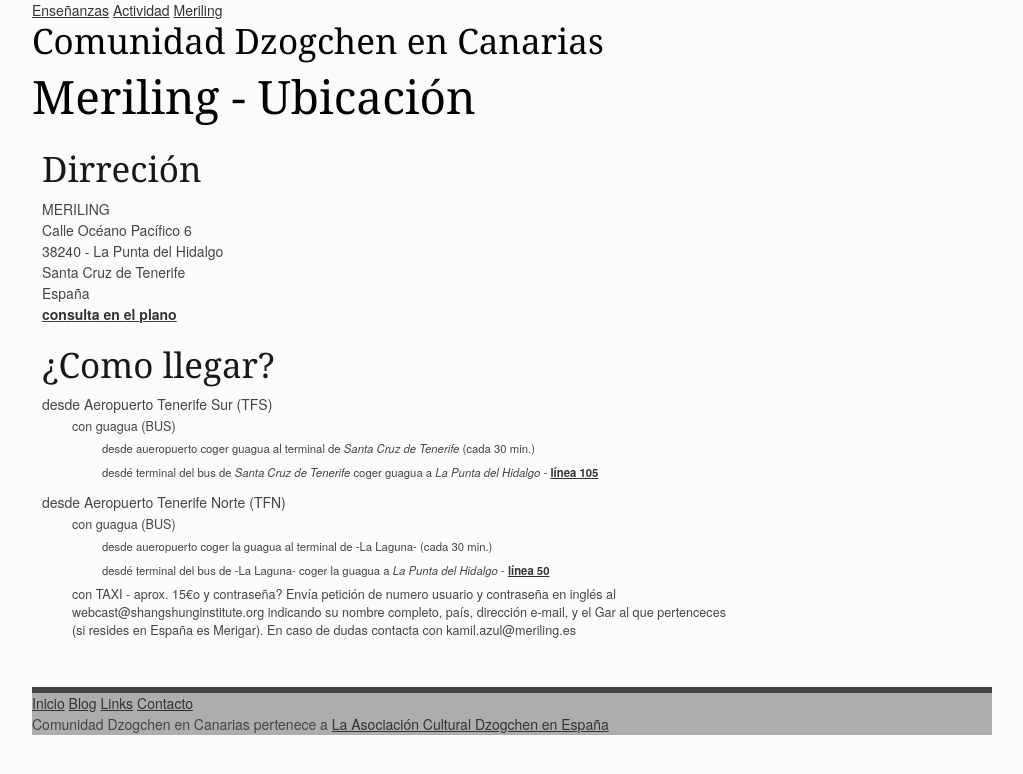
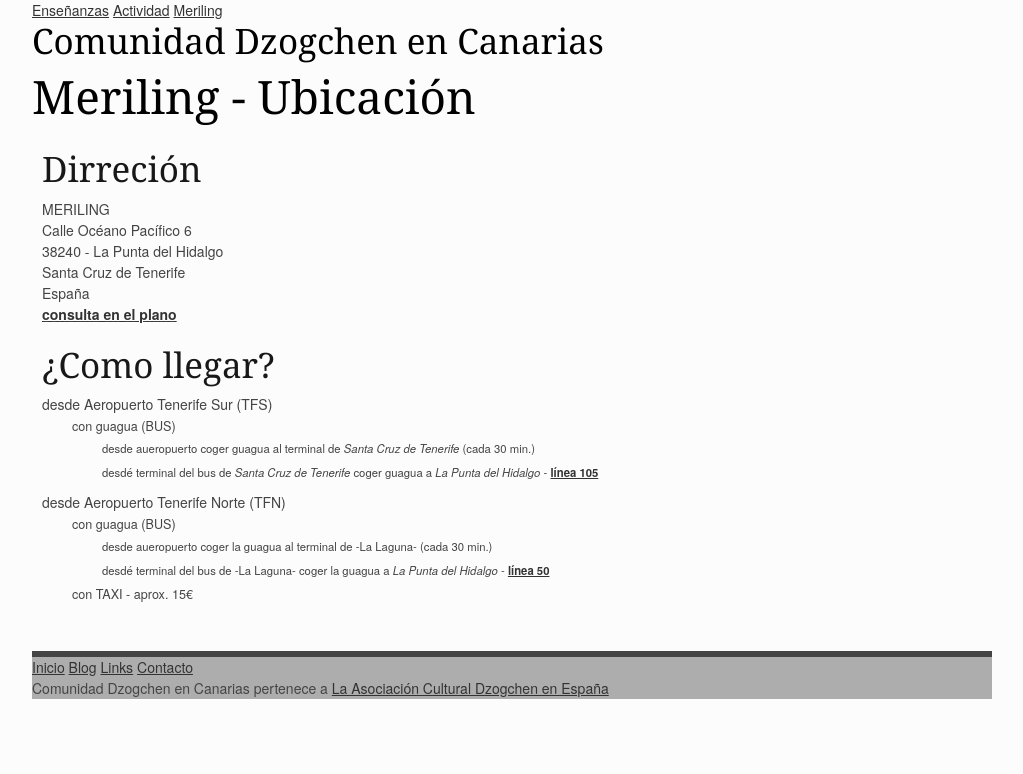
Before and after one commit to k1000/meriling, a Jekyll site: the page built from amarillo/ling.md, in a window 1280 px wide. Shown: the top 774 px of the page, without its empty margins (128-1151 px from the left). Built offline with Jekyll 4.4.1, drawn with Linux system fonts in a browser that asks for light colours; nearby versions of some CDN libraries; some web fonts are replaced; comment, search, counter and statistics services are not loaded.

Commit message:
Update amarillo/ling.md

```diff
--- a/amarillo/ling.md
+++ b/amarillo/ling.md
@@ -20,14 +20,13 @@
 
 ¿Como llegar?
 -------------
-  * desde Aeropuerto Tenerife Sur (TFS)
-      * con guagua (BUS)
-          * desde aueropuerto coger guagua al terminal de *Santa Cruz de Tenerife* (cada 30 min.)
-          * desdé terminal del bus de *Santa Cruz de Tenerife* coger guagua a *La Punta del Hidalgo* - [línea 105](http://www.titsa.com/index.php?accion=linea&IdLinea=105)
+* desde Aeropuerto Tenerife Sur (TFS)
+    * con guagua (BUS)
+        * desde aueropuerto coger guagua al terminal de *Santa Cruz de Tenerife* (cada 30 min.)
+        * desdé terminal del bus de *Santa Cruz de Tenerife* coger guagua a *La Punta del Hidalgo* - [línea 105](http://www.titsa.com/index.php?accion=linea&IdLinea=105)
 
-  * desde Aeropuerto Tenerife Norte (TFN)
-      * con guagua (BUS)
-          * desde aueropuerto coger la guagua al terminal de -La Laguna- (cada 30 min.)
-          * desdé terminal del bus de -La Laguna- coger la guagua a *La Punta del Hidalgo* - [línea 50](http://www.titsa.com/index.php?accion=linea&IdLinea=50)
-      * con TAXI - aprox. 15€o y contraseña?
-      Envía petición de numero usuario y contraseña en inglés al webcast@shangshunginstitute.org indicando su nombre completo, país, dirección e-mail, y el Gar al que pertenceces (si resides en España es Merigar). En caso de dudas contacta con kamil.azul@meriling.es
+* desde Aeropuerto Tenerife Norte (TFN)
+    * con guagua (BUS)
+        * desde aueropuerto coger la guagua al terminal de -La Laguna- (cada 30 min.)
+        * desdé terminal del bus de -La Laguna- coger la guagua a *La Punta del Hidalgo* - [línea 50](http://www.titsa.com/index.php?accion=linea&IdLinea=50)
+    * con TAXI - aprox. 15€
```
